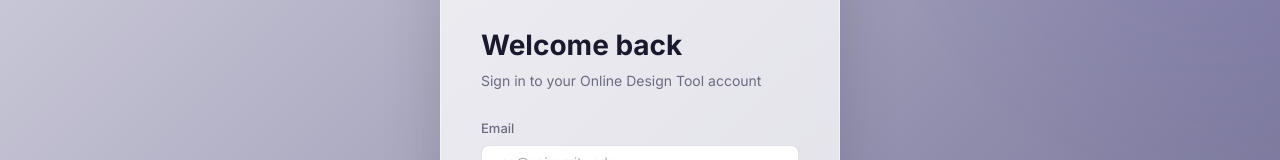
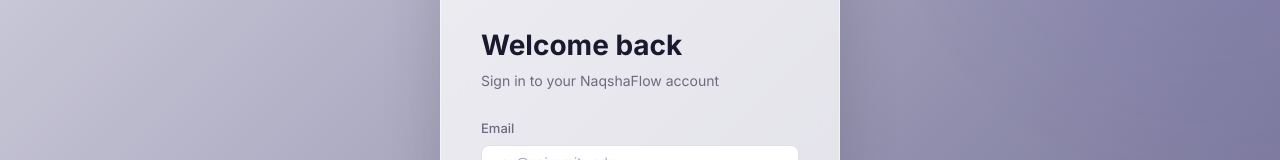
Before and after one commit to MuhammadAashirAslam/Online-Design-tool---CASE-, a React (Vite) app: page /login in a window 1280 px wide. Shown: the part 210-370 px from the top of the page. Built offline with nearby package versions, Linux system fonts and the light colour scheme; no server answers.

Commit message:
Rename Online Design Tool to NaqshaFlow

```diff
--- a/index.html
+++ b/index.html
@@ -4,8 +4,8 @@
     <meta charset="UTF-8" />
     <link rel="icon" type="image/svg+xml" href="/vite.svg" />
     <meta name="viewport" content="width=device-width, initial-scale=1.0" />
-    <meta name="description" content="Online Design Tool - A web-based CASE tool for UML diagrams and software architecture" />
-    <title>ODT — Online Design Tool</title>
+    <meta name="description" content="NaqshaFlow - A web-based CASE tool for UML diagrams and software architecture" />
+    <title>NaqshaFlow</title>
     <link rel="preconnect" href="https://fonts.googleapis.com">
     <link rel="preconnect" href="https://fonts.gstatic.com" crossorigin>
     <link href="https://fonts.googleapis.com/css2?family=Inter:wght@300;400;500;600;700&display=swap" rel="stylesheet">
--- a/src/pages/Login.tsx
+++ b/src/pages/Login.tsx
@@ -33,7 +33,7 @@
       <div className="auth-card">
         <div className="logo-text">⬡ ODT</div>
         <h1>Welcome back</h1>
-        <p className="subtitle">Sign in to your Online Design Tool account</p>
+        <p className="subtitle">Sign in to your NaqshaFlow account</p>
 
         {error && <div className="auth-error">{error}</div>}
 
```
Also changed, not shown: 1 other file (tests, documents, lock files or other folders).
